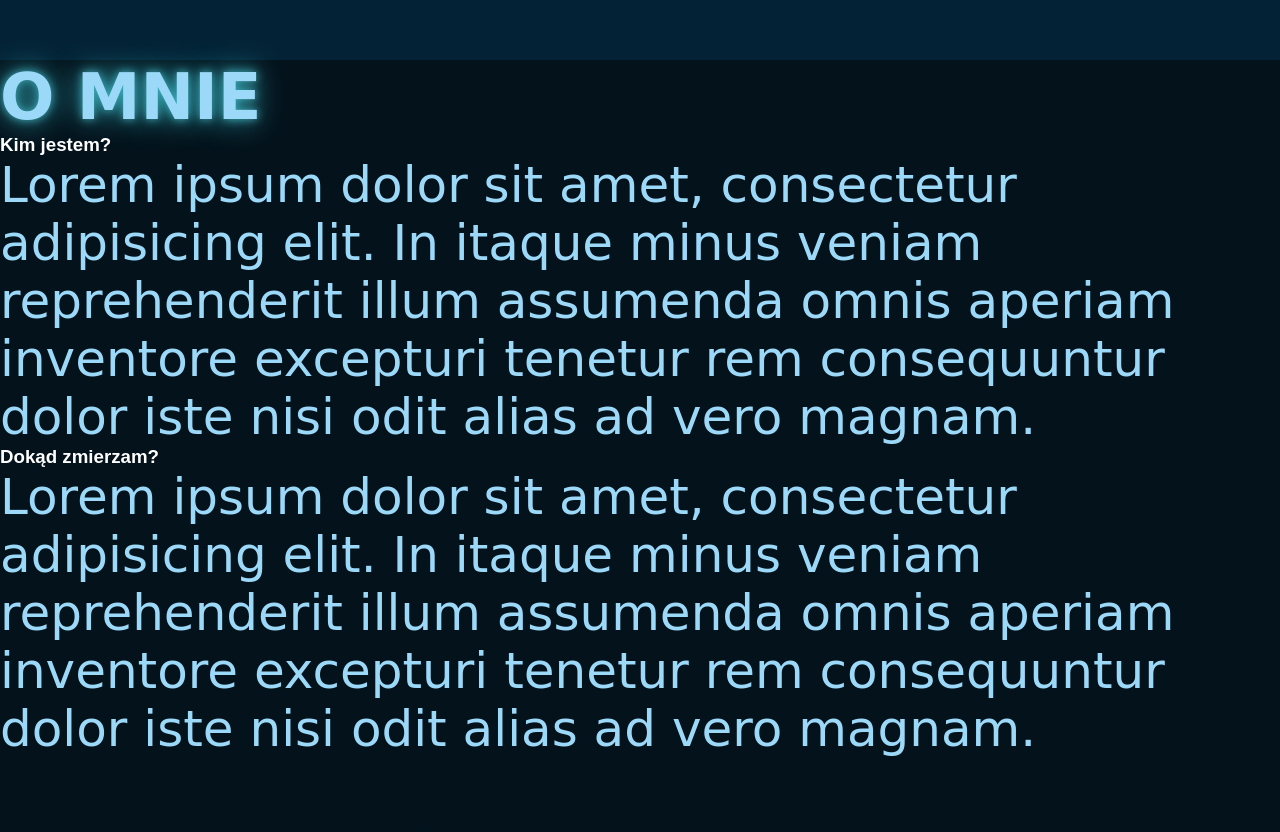
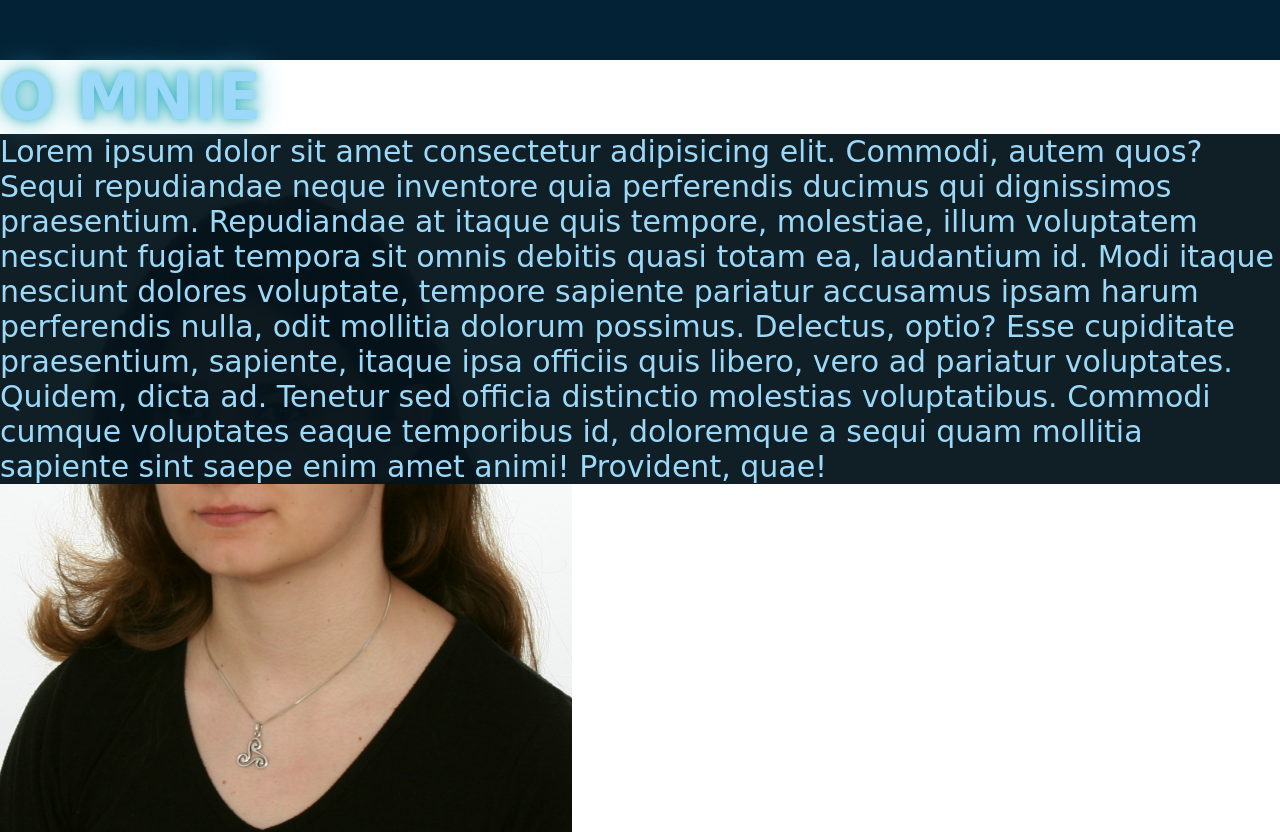
Before and after one commit to ewa-ilnicka/workshop, a plain HTML site: page firstPortfolio/index.html in a window 1280 px wide. Shown: the part 1460-2292 px from the top of the page. Drawn offline with Linux system fonts and the light colour scheme; a web font is replaced by a local one.

Commit message:
Started to working on about section

```diff
--- a/firstPortfolio/index.html
+++ b/firstPortfolio/index.html
@@ -45,19 +45,15 @@
     <section id="about" class="sectionAbout">
         <h2>O mnie</h2>
         <section class="aboutContener">
-            <div class="slider-2">
-                <h3>Kim jestem?</h2>
-                    <p>Lorem ipsum dolor sit amet, consectetur adipisicing elit. In itaque minus veniam reprehenderit
-                        illum assumenda omnis aperiam inventore excepturi tenetur rem consequuntur dolor iste nisi odit
-                        alias ad vero magnam.</p>
-            </div>
-            <div class="slider-image">
-            </div>
-            <div class="slider-1">
-                <h3>Dokąd zmierzam?</h2>
-                    <p>Lorem ipsum dolor sit amet, consectetur adipisicing elit. In itaque minus veniam reprehenderit
-                        illum assumenda omnis aperiam inventore excepturi tenetur rem consequuntur dolor iste nisi odit
-                        alias ad vero magnam.</p>
+            <div class="bg">
+                <p>Lorem ipsum dolor sit amet consectetur adipisicing elit. Commodi, autem quos? Sequi repudiandae neque
+                    inventore quia perferendis ducimus qui dignissimos praesentium. Repudiandae at itaque quis tempore,
+                    molestiae, illum voluptatem nesciunt fugiat tempora sit omnis debitis quasi totam ea, laudantium id.
+                    Modi itaque nesciunt dolores voluptate, tempore sapiente pariatur accusamus ipsam harum perferendis
+                    nulla, odit mollitia dolorum possimus. Delectus, optio? Esse cupiditate praesentium, sapiente,
+                    itaque ipsa officiis quis libero, vero ad pariatur voluptates. Quidem, dicta ad. Tenetur sed officia
+                    distinctio molestias voluptatibus. Commodi cumque voluptates eaque temporibus id, doloremque a sequi
+                    quam mollitia sapiente sint saepe enim amet animi! Provident, quae!</p>
             </div>
         </section>
     </section>
--- a/firstPortfolio/style.css
+++ b/firstPortfolio/style.css
@@ -124,11 +124,22 @@ nav a:hover {
     background-color: #04121b
 }
 
-.sectionAbout {
-    background-color: #04121b;
+.aboutContener {
+    background-image: url(resources/photo.jpg);
+    background-size: contain;
+    background-position: left;
+    background-repeat: no-repeat;
     color: white;
+}
 
+.bg {
+    background-color: rgba(4, 18, 27, 0.95);
 }
+
+.aboutContener p {
+    font-size: 30px;
+}
+
 
 h2 {
     color: rgb(156, 217, 249);
```
